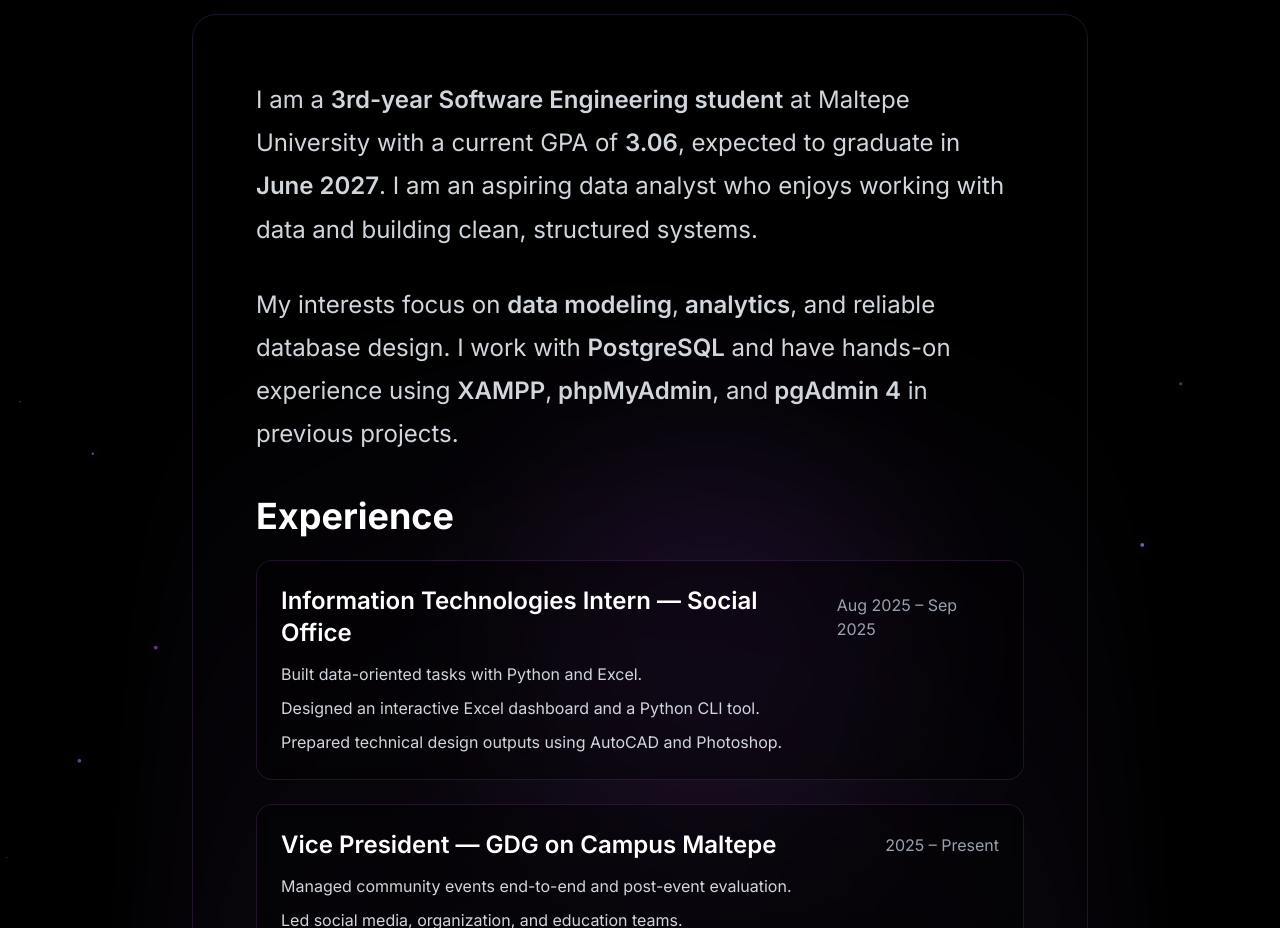
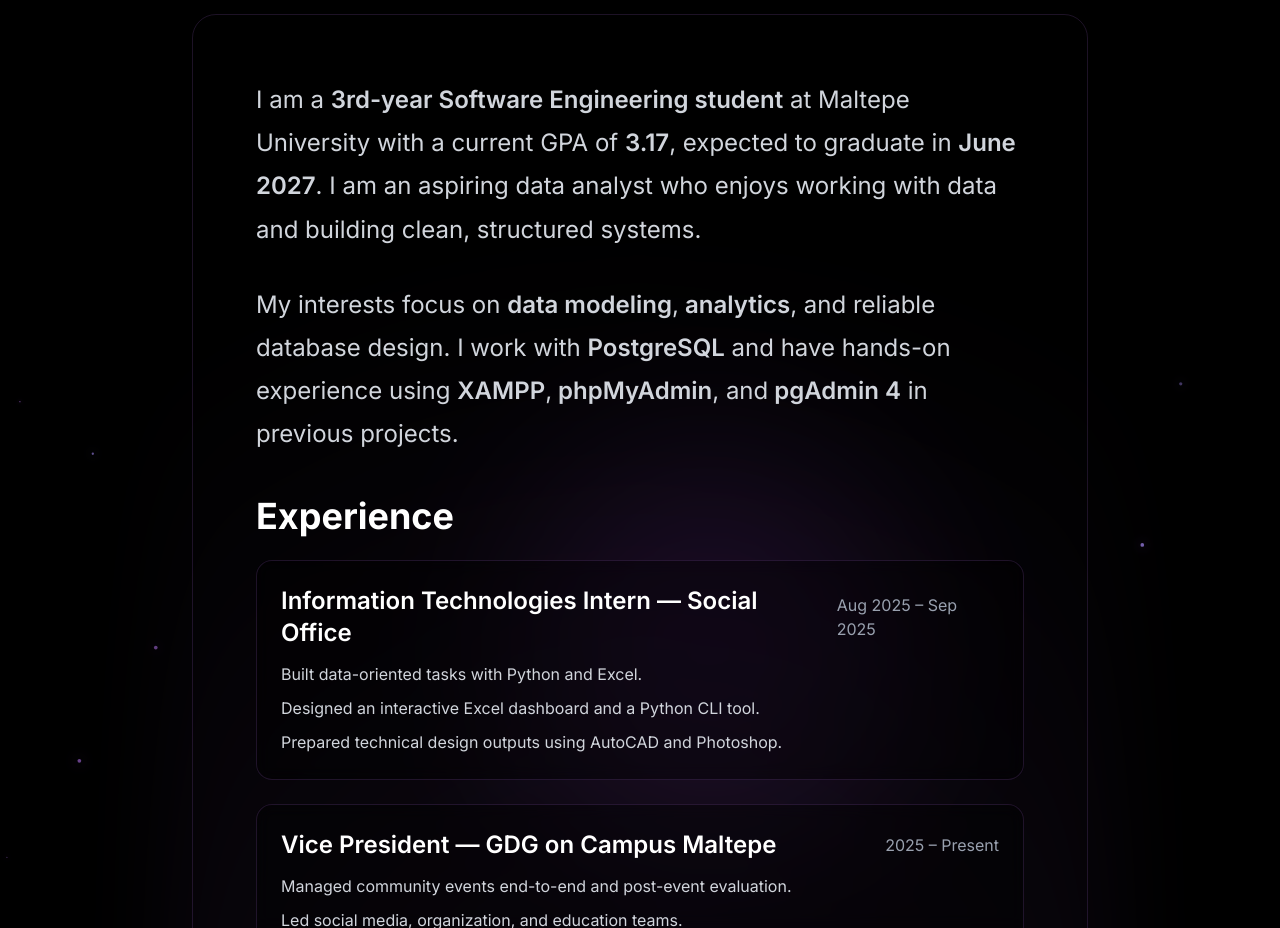
Before and after one commit to suuslu/suuslu.github.io, a React (Vite) app: page / in a window 1280 px wide. Shown: the part 1080-2008 px from the top of the page. Built offline with nearby package versions, Linux system fonts and the light colour scheme.

Commit message:
update gpa

```diff
--- a/src/app/components/about-me.tsx
+++ b/src/app/components/about-me.tsx
@@ -204,7 +204,7 @@ export function AboutMe() {
                 style={{ lineHeight: '1.8' }}
               >
                 I am a <span className="text-accent-3 font-semibold">3rd-year Software Engineering student</span> at
-                Maltepe University with a current GPA of <span className="text-accent-3 font-semibold">3.06</span>,
+                Maltepe University with a current GPA of <span className="text-accent-3 font-semibold">3.17</span>,
                 expected to graduate in <span className="text-accent-3 font-semibold">June 2027</span>. I am an
                 aspiring data analyst who enjoys working with data and building clean, structured systems.
               </motion.p>
```
